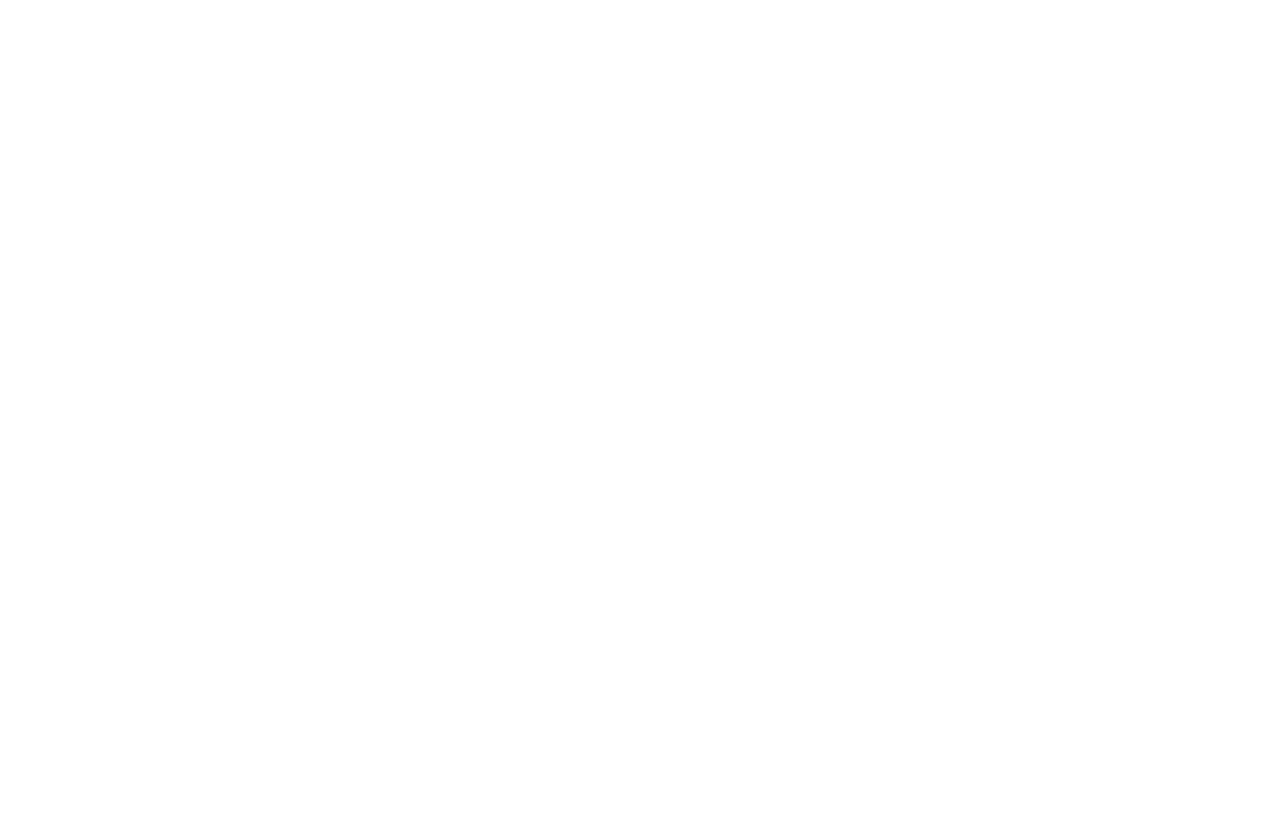
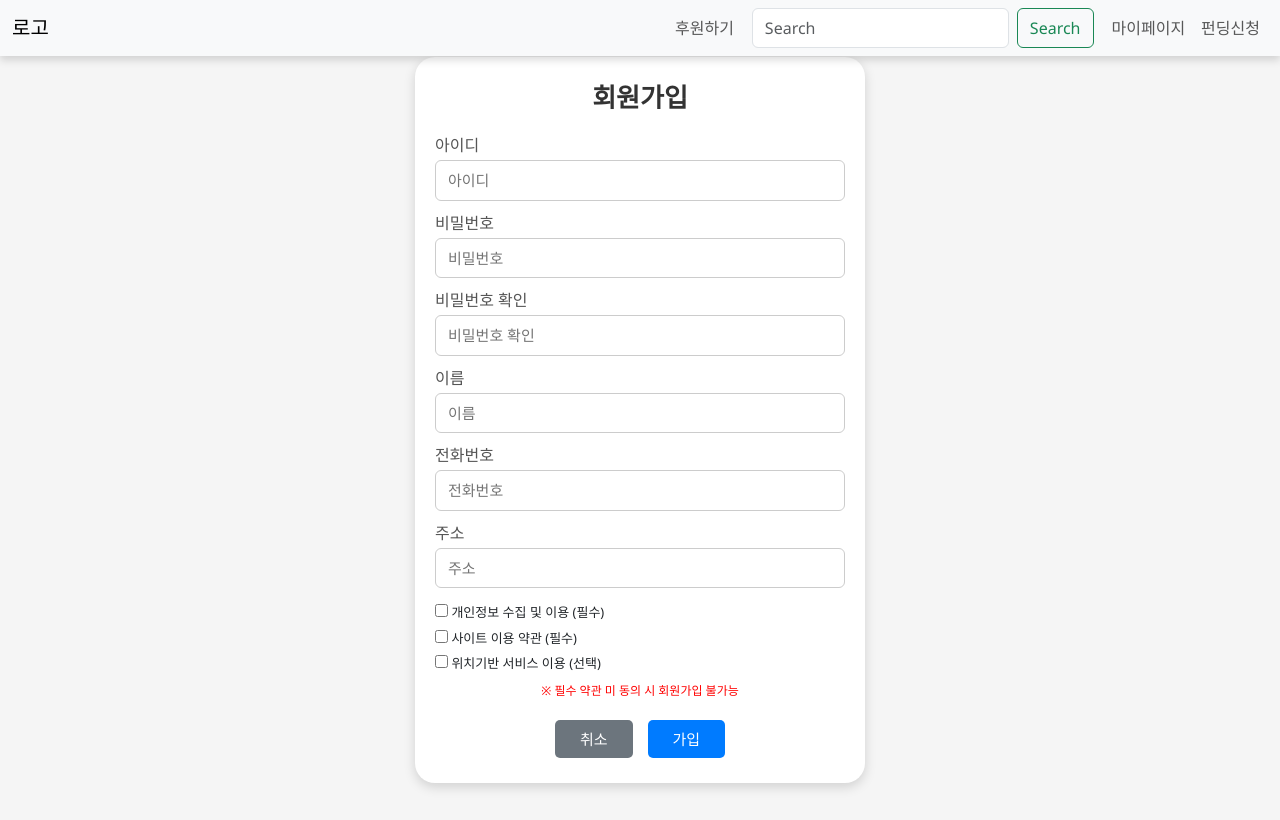
Before and after one commit to winjun1128/CommunityCloudFunding_refactoring, a React (Create React App) app: page /sign in a window 1280 px wide. Before the commit this address had no page. Built offline with nearby package versions, Linux system fonts and the light colour scheme.

Commit message:
상단바 수정

```diff
--- a/src/App.js
+++ b/src/App.js
@@ -10,6 +10,7 @@ import { BrowserRouter } from 'react-router-dom';
 import {Route,Routes} from 'react-router';
 import LogIn from './pages/LogIn';
 import Mypage from './components/Mypage';
+import Sign from './pages/Sign';
 
 function App() {
   return (
@@ -20,6 +21,7 @@ function App() {
         {/* <LogIn/> */}
         <Routes>
           <Route path="/" element={<Index />}></Route>
+          <Route path="/sign" element={<Sign />}></Route>
           <Route path="/login" element={<LogIn />}></Route>
           <Route path="/list" element={<List />}></Route>
           <Route path="/item/:itemno" element={<Item />}></Route>
--- a/src/components/ProjectCard.js
+++ b/src/components/ProjectCard.js
@@ -10,7 +10,7 @@ function ProjectCard({item,setUpdateIndex,index}) {
                 {item.name === '텀블러 프로젝트' &&
                     <Badge bg="danger" >Hot</Badge>
                 }
-                <Card.Text>{item.companyname}</Card.Text>
+                <Card.Text style={{ textAlign: 'left' }}>{item.companyname}</Card.Text>
                 <ProgressBar now={item.percent} label={`${item.percent}%`} />
             </Card.Body>
         </Card>
--- a/src/pages/Index.css
+++ b/src/pages/Index.css
@@ -11,7 +11,6 @@ li{
 }
 
 header{
-    height: 10vh;
 
     /* position: absolute; */
 
--- a/src/pages/Index.js
+++ b/src/pages/Index.js
@@ -98,7 +98,7 @@ function Index() {
                                                     <Link to={`/item/${item.no}`} style={{ textDecoration: 'none', color: 'inherit' }}>
                                                         <Card.Title>{item.name}</Card.Title>
                                                     </Link>
-                                                    <Card.Text>{item.companyname}</Card.Text>
+                                                    <Card.Text style={{ textAlign: 'left' }}>{item.companyname}</Card.Text>
                                                 </Card.Body>
                                                 <Card.Footer>
                                                     <small className="text-muted"><strong>시작일자:</strong>{item.startdate}</small>
--- a/src/pages/Item.js
+++ b/src/pages/Item.js
@@ -20,10 +20,7 @@ function Item() {
      const itemindex = products.findIndex(product => product.no===Number(itemno));
     //컨슈머와 좋아요
     const [heartToggle,setHeartToggle] = useState(false);
-    const [heartIndex,setHeartIndex] = useState(0);
-    const heartproducts = products.filter(item => item.heart.includes(localStorage.getItem('id')));
-    const [consumerIndex, setConsumerIndex] = useState(0);
-    const consumerproducts = products.filter(item => item.consumer.includes(localStorage.getItem('id')));
+
     // const item={itemname:'상품1',itemnum:1,itemcount:0,itemprice:10000,period:'2025-05-28~2025-06-11',percent:50}
     // const [buyItem,setBuyItem]=useState(item)
     const [showPayModal, setShowPayModal] = useState(false);
@@ -134,7 +131,7 @@ function Item() {
                                         setProducts(temp);
                                         setHeartToggle(false);
                                     }
-                                }} style={(heartToggle?{backgroundColor:'black'}:{backgroundColor:'white'})}>❤</button>
+                                }} style={(heartToggle?{backgroundColor:'black'}:{backgroundColor:'white'})}>💘</button>
                                 <Link to="."><Button onClick={() => setShowPayModal(true)}>결제가기</Button></Link>
                             </div>
                             <Button variant='primary' style={{ marginTop: '10%' }} onClick={()=>navigate('/community')}>게시판가기</Button>
--- a/src/pages/LogIn.js
+++ b/src/pages/LogIn.js
@@ -75,7 +75,7 @@ function LogIn() {
                             />
                         </div>
                         <div className="buttons">
-                            <button type="button">
+                            <button type="button" onClick={()=>navigate("/sign")}>
                                 회원가입
                             </button>
                             <button type="submit" onClick={()=>{localStorage.setItem('id',userid); navigate("/")}}>로그인</button>
--- /dev/null
+++ b/src/pages/Sign.css
@@ -0,0 +1,113 @@
+/* 전체 화면 중앙 정렬 */
+body, html {
+    margin: 0;
+    padding: 0;
+    height: 100%;
+    font-family: 'Segoe UI', sans-serif;
+    background-color: #f5f5f5;
+}
+
+.sign-container {
+    display: flex;
+    justify-content: center;
+    align-items: center;
+    height: 100vh;
+}
+
+.form-wrapper {
+    background-color: #fff;
+    padding: 25px 20px;  /* 줄임 */
+    border-radius: 20px;
+    width: 100%;
+    max-width: 450px;  /* 살짝 좁힘 */
+    box-shadow: 0 4px 12px rgba(0, 0, 0, 0.15);
+}
+
+.sign-header-container {
+    text-align: center;
+    margin-bottom: 20px;  /* 줄임 */
+}
+
+.sign-header-container h2 {
+    font-size: 26px;  /* 살짝 축소 */
+    font-weight: bold;
+    color: #333;
+}
+
+.SignContainer {
+    text-align: left;
+}
+
+.SignInputBox {
+    display: flex;
+    flex-direction: column;
+    margin-bottom: 10px; /* 입력칸 사이 간격 줄임 */
+}
+
+.SignInputBox label {
+    margin-bottom: 3px;  /* 라벨과 인풋 사이 줄임 */
+    font-weight: 500;
+    color: #555;
+}
+
+.SignInputBox input[type="text"],
+.SignInputBox input[type="password"] {
+    padding: 8px 12px; /* 인풋 높이 줄임 */
+    border: 1px solid #ccc;
+    border-radius: 6px;
+    font-size: 15px;
+    transition: border-color 0.3s;
+}
+
+.SignInputBox input[type="text"]:focus,
+.SignInputBox input[type="password"]:focus {
+    border-color: #007bff;
+    outline: none;
+}
+
+.agree-section {
+    margin-top: 15px;
+    font-size: 13px;
+}
+
+.agree-section label {
+    display: block;
+    margin-bottom: 6px;
+}
+
+.warning {
+    color: red;
+    font-size: 12px;
+    margin-top: 8px;
+    text-align: center;
+}
+
+.button-group {
+    display: flex;
+    justify-content: center;
+    gap: 15px;
+    margin-top: 20px;  /* 버튼 위 여백 축소 */
+}
+
+.button-group button {
+    padding: 8px 25px;  /* 버튼 크기 줄임 */
+    border: none;
+    border-radius: 5px;
+    font-size: 15px;
+    background-color: #007bff;
+    color: white;
+    cursor: pointer;
+    transition: background-color 0.3s;
+}
+
+.button-group button:hover {
+    background-color: #0056b3;
+}
+
+.button-group .cancel {
+    background-color: #6c757d;
+}
+
+.button-group .cancel:hover {
+    background-color: #5a6268;
+}
--- /dev/null
+++ b/src/pages/Sign.js
@@ -0,0 +1,98 @@
+import { Navigate, useNavigate } from 'react-router-dom';
+import './Sign.css'
+import { Navbar, Container, Nav, Form, Button } from 'react-bootstrap'
+function Sign() {
+    const navigate = useNavigate();
+    return (
+        <div>
+            <div className='sign-header-container'>
+                <Navbar expand="lg" className="bg-body-tertiary" fixed='top' style={{ boxShadow: '5px 5px 5px gray' }}>
+                    <Container fluid>
+                        <Navbar.Brand href="#">로고</Navbar.Brand>
+                        <Navbar.Toggle aria-controls="navbarScroll" />
+                        <Navbar.Collapse id="navbarScroll">
+                            <Nav
+                                className="ms-auto my-2 my-lg-0"
+                                // me-auto 왼쪽정렬 ms-auto 오른쪽정렬
+                                style={{ maxHeight: '100px' }}
+                                navbarScroll
+                            >
+                                <Nav.Link href="#action1" style={{ marginRight: '10px' }}>후원하기</Nav.Link>
+                                <Form className="d-flex">
+                                    <Form.Control
+                                        type="search"
+                                        placeholder="Search"
+                                        className="me-2"
+                                        aria-label="Search"
+                                    />
+                                    <Button variant="outline-success" style={{ marginRight: '10px' }}>Search</Button>
+                                </Form>
+
+                                <Nav.Link href="#action2">마이페이지</Nav.Link>
+                                <Nav.Link href="#action3">펀딩신청</Nav.Link>
+                            </Nav>
+
+                        </Navbar.Collapse>
+                    </Container>
+                </Navbar>
+            </div>
+
+            <div class="sign-container">
+                <div class="form-wrapper">
+                    <div class="sign-header-container">
+                        <h2>회원가입</h2>
+                    </div>
+
+                    <div class="SignContainer">
+                        <div class="SignInputBox">
+                            <label>아이디</label>
+                            <input type="text" placeholder="아이디"/>
+                        </div>
+
+                        <div class="SignInputBox">
+                            <label>비밀번호</label>
+                            <input type="password" placeholder="비밀번호"/>
+                        </div>
+
+                        <div class="SignInputBox">
+                            <label>비밀번호 확인</label>
+                            <input type="password" placeholder="비밀번호 확인"/>
+                        </div>
+
+                        <div class="SignInputBox">
+                            <label>이름</label>
+                            <input type="text" placeholder="이름"/>
+                        </div>
+
+                        <div class="SignInputBox">
+                            <label>전화번호</label>
+                            <input type="text" placeholder="전화번호"/>
+                        </div>
+
+                        <div class="SignInputBox">
+                            <label>주소</label>
+                            <input type="text" placeholder="주소"/>
+                        </div>
+
+                        <div class="agree-section">
+                            <label><input type="checkbox"/> 개인정보 수집 및 이용 (필수)</label>
+                            <label><input type="checkbox"/> 사이트 이용 약관 (필수)</label>
+                            <label><input type="checkbox"/> 위치기반 서비스 이용 (선택)</label>
+                        </div>
+
+                        <div class="warning">
+                            ※ 필수 약관 미 동의 시 회원가입 불가능
+                        </div>
+
+                        <div class="button-group">
+                            <button class="cancel">취소</button>
+                            <button onClick={()=>navigate("/login")}>가입</button>
+                        </div>
+                    </div>
+                </div>
+            </div>
+        </div>
+    );
+}
+
+export default Sign;
```
Also changed, not shown: src/pages/List.js (+10 -12 lines), src/pages/LogIn.css (+67 -9 lines).
